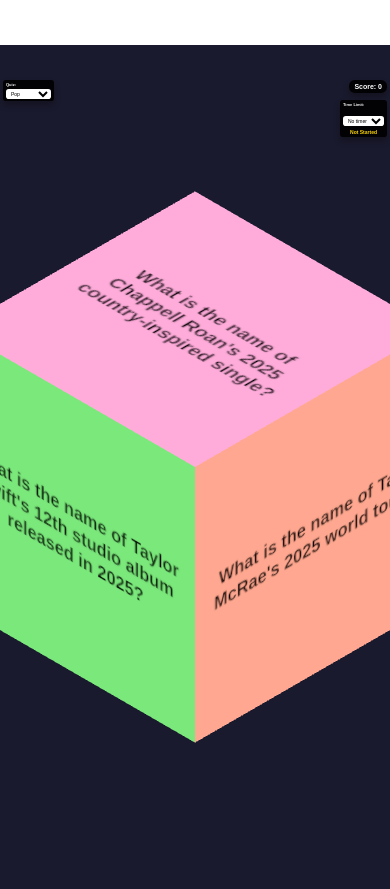
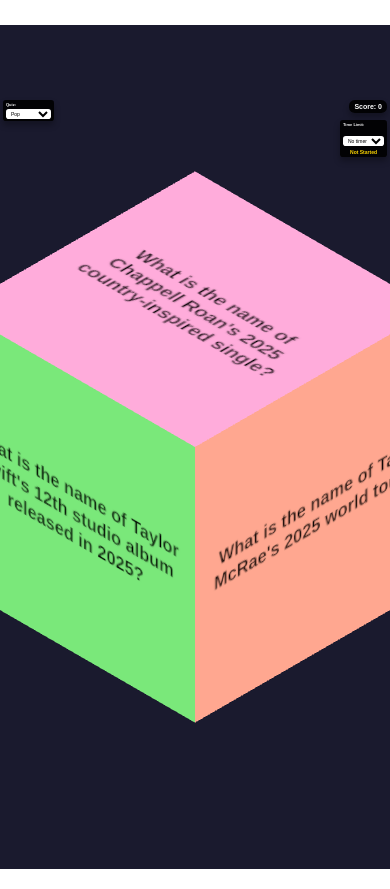
Before and after one commit to revanspr/CooperQuizCube, a plain HTML site: page index.html in a window 390 px wide. Drawn offline with nearby package versions, Linux system fonts and the light colour scheme; animation ran at ten frames a second.

Commit message:
moble movement

```diff
--- a/style.css
+++ b/style.css
@@ -147,7 +147,7 @@ canvas {
     }
 
     #quiz-selector {
-        top: 90px;
+        top: 110px;
         left: 5px;
         padding: 2px 4px;
         font-size: 8px;
@@ -166,7 +166,7 @@ canvas {
     }
 
     #score-display {
-        top: 90px;
+        top: 110px;
         right: 5px;
         padding: 4px 6px;
         font-size: 8px;
@@ -174,7 +174,7 @@ canvas {
     }
 
     #timer-container {
-        top: 120px;
+        top: 140px;
         right: 5px;
         padding: 2px 4px;
         background-color: rgba(0, 0, 0, 0.9);
@@ -200,6 +200,7 @@ canvas {
         align-items: center;
         justify-content: center;
         padding: 150px 5px 50px 5px;
+        margin-top: -20px;
     }
 }
 
@@ -216,7 +217,7 @@ canvas {
     }
 
     #quiz-selector {
-        top: 80px;
+        top: 100px;
         left: 3px;
         padding: 2px 3px;
         font-size: 7px;
@@ -234,7 +235,7 @@ canvas {
     }
 
     #score-display {
-        top: 80px;
+        top: 100px;
         right: 3px;
         padding: 3px 5px;
         font-size: 7px;
@@ -242,7 +243,7 @@ canvas {
     }
 
     #timer-container {
-        top: 100px;
+        top: 120px;
         right: 3px;
         padding: 2px 3px;
         background-color: rgba(0, 0, 0, 0.9);
@@ -263,5 +264,6 @@ canvas {
 
     #canvas-container {
         padding: 135px 3px 45px 3px;
+        margin-top: -20px;
     }
 }
```
